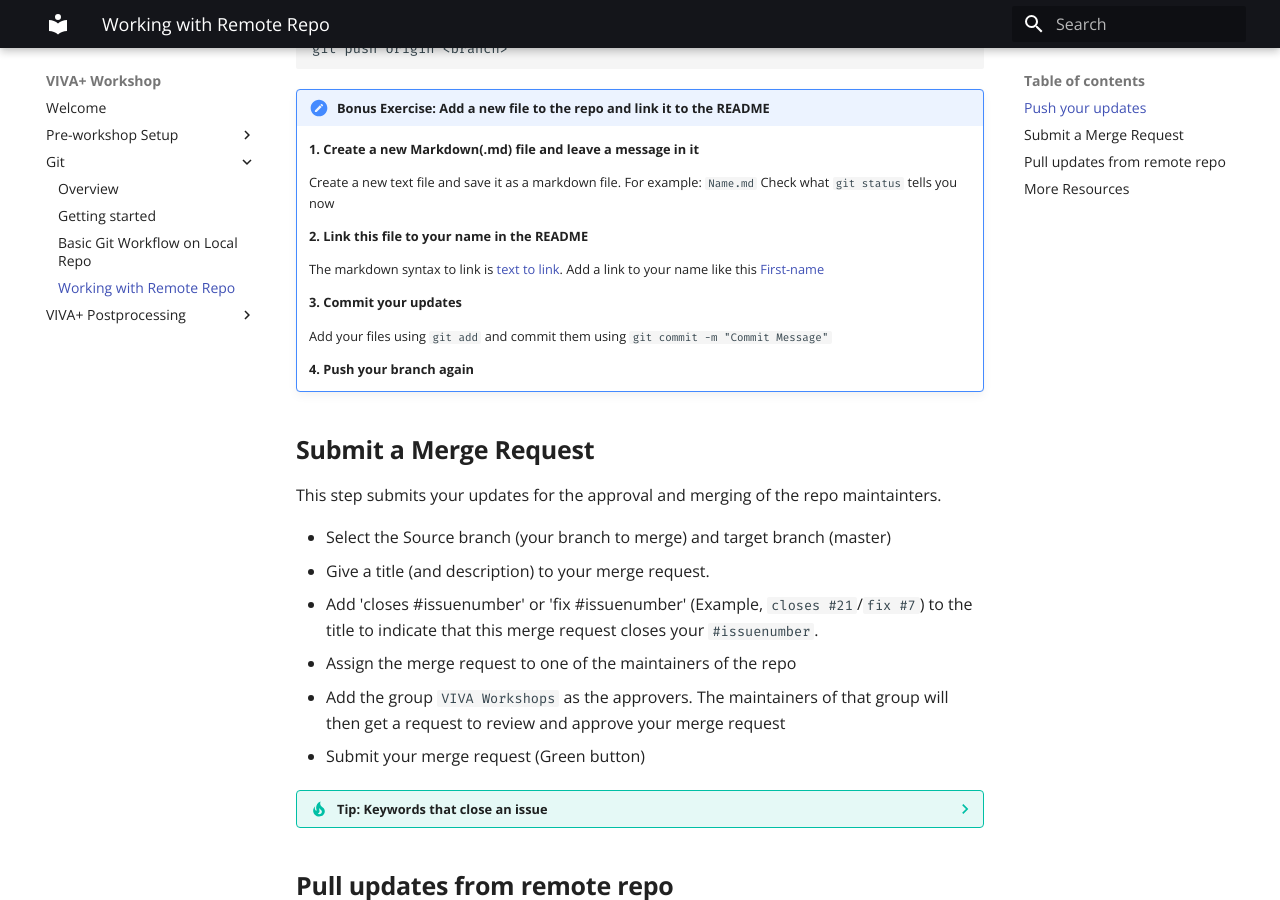
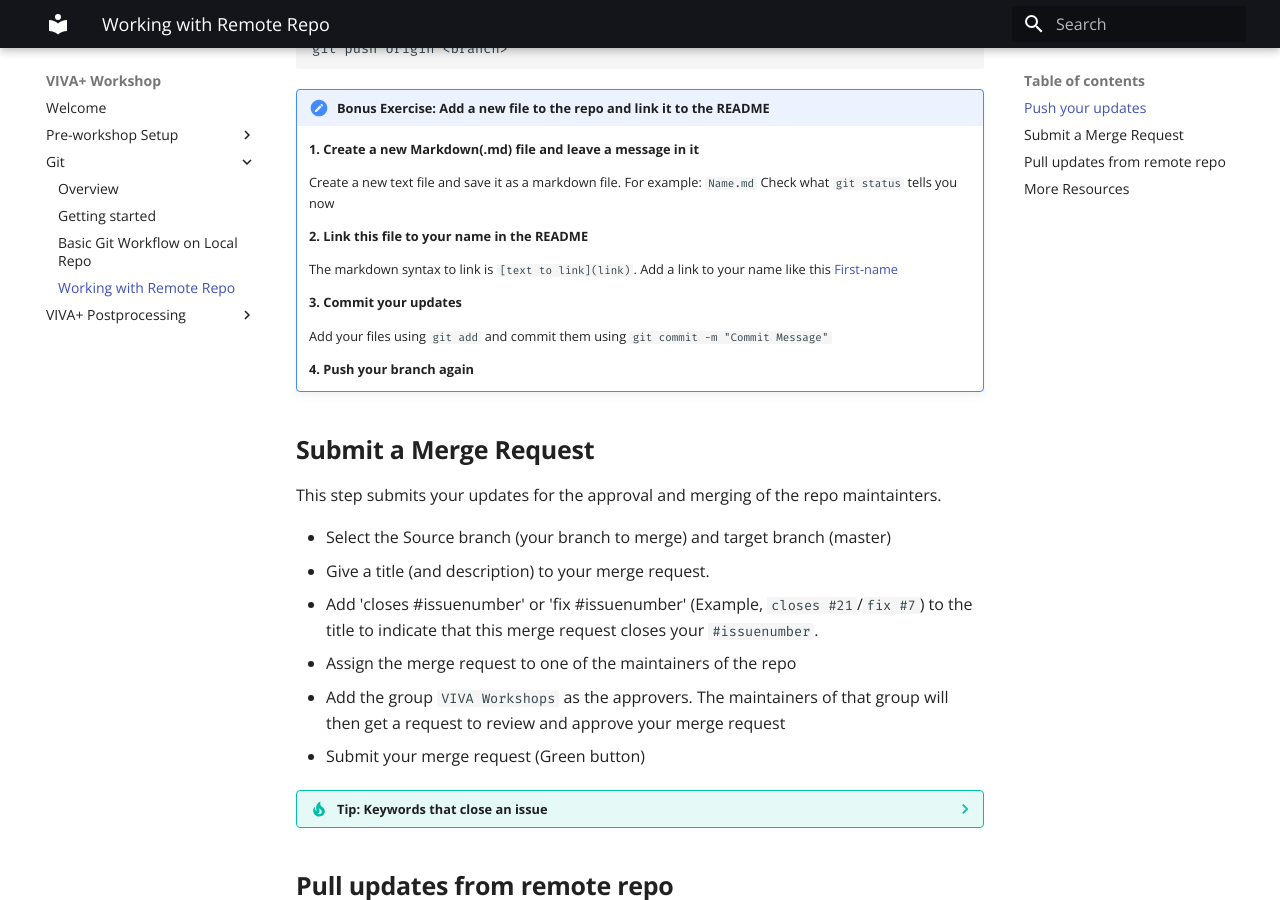
Before and after one commit to jobindj/viva-workshop, an MkDocs documentation site: the page built from docs/2-4-git-remote-repo.md, in a window 1280 px wide and 900 px high, scrolled down 697 px. Built offline with MkDocs 1.6.1 and Material for MkDocs 9.7.7, drawn with Linux system fonts in a browser that asks for light colours.

Commit message:
Fix markdown syntax typo

```diff
--- a/docs/2-4-git-remote-repo.md
+++ b/docs/2-4-git-remote-repo.md
@@ -39,7 +39,7 @@ git push origin <branch>
 
     **2. Link this file to your name in the README**
 
-    The markdown syntax to link is [text to link](link). Add a link to your name like this [First-name](Name.md)
+    The markdown syntax to link is `[text to link](link)`. Add a link to your name like this [First-name](Name.md)
 
     **3. Commit your updates**
 
```
